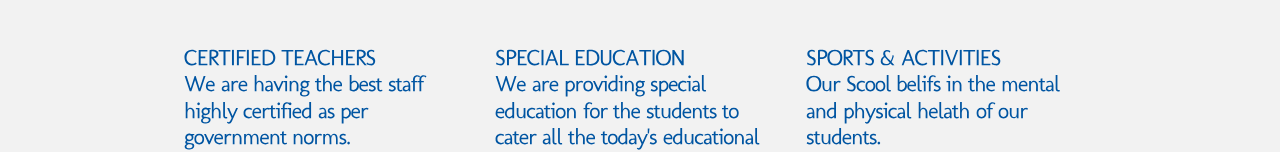
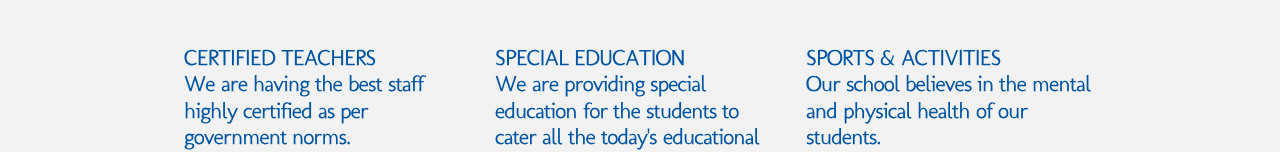
Before and after one commit to sgc-2924/sgc-2924.github.io, a plain HTML site: page index.html in a window 1280 px wide. Shown: the part 649-801 px from the top of the page. Drawn offline with Linux system fonts and the light colour scheme.

Commit message:
Update index.html

```diff
--- a/index.html
+++ b/index.html
@@ -70,7 +70,7 @@
             <span class="font2"><b>SPECIAL EDUCATION</b><br>We are providing special education for the students to cater all the today's educational needs.</span> </article>
           <article class="cols">
             <figure><a href="#"><img src="images/page1_img3.jpg" alt=""></a></figure>
-            <span class="font2"><b>SPORTS & ACTIVITIES</b><br>Our Scool belifs in the mental and physical helath of our students.</span> </article>
+            <span class="font2"><b>SPORTS & ACTIVITIES</b><br>Our school believes in the mental and physical health of our students.</span> </article>
         </div>
       </div>
       <div class="box1">
```
